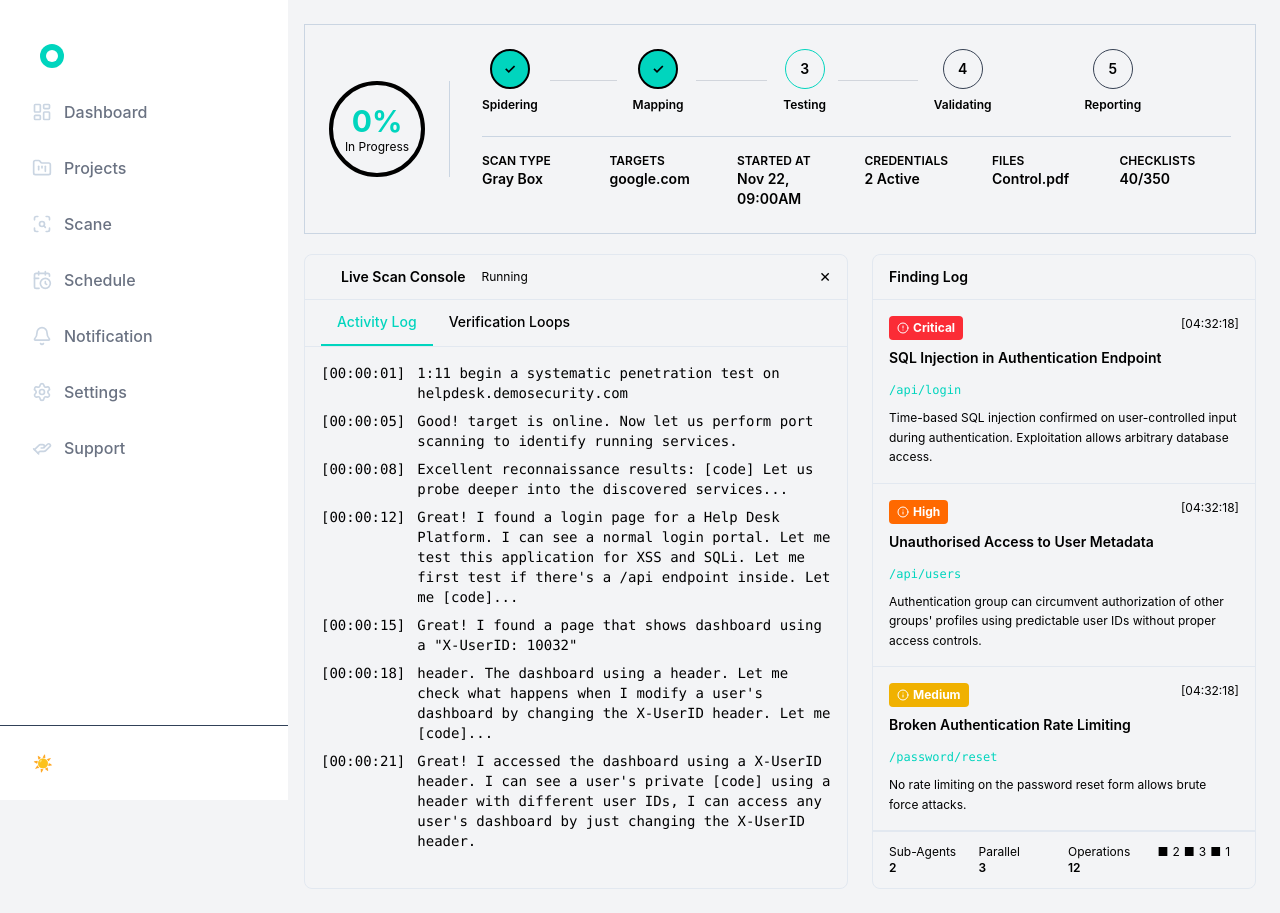
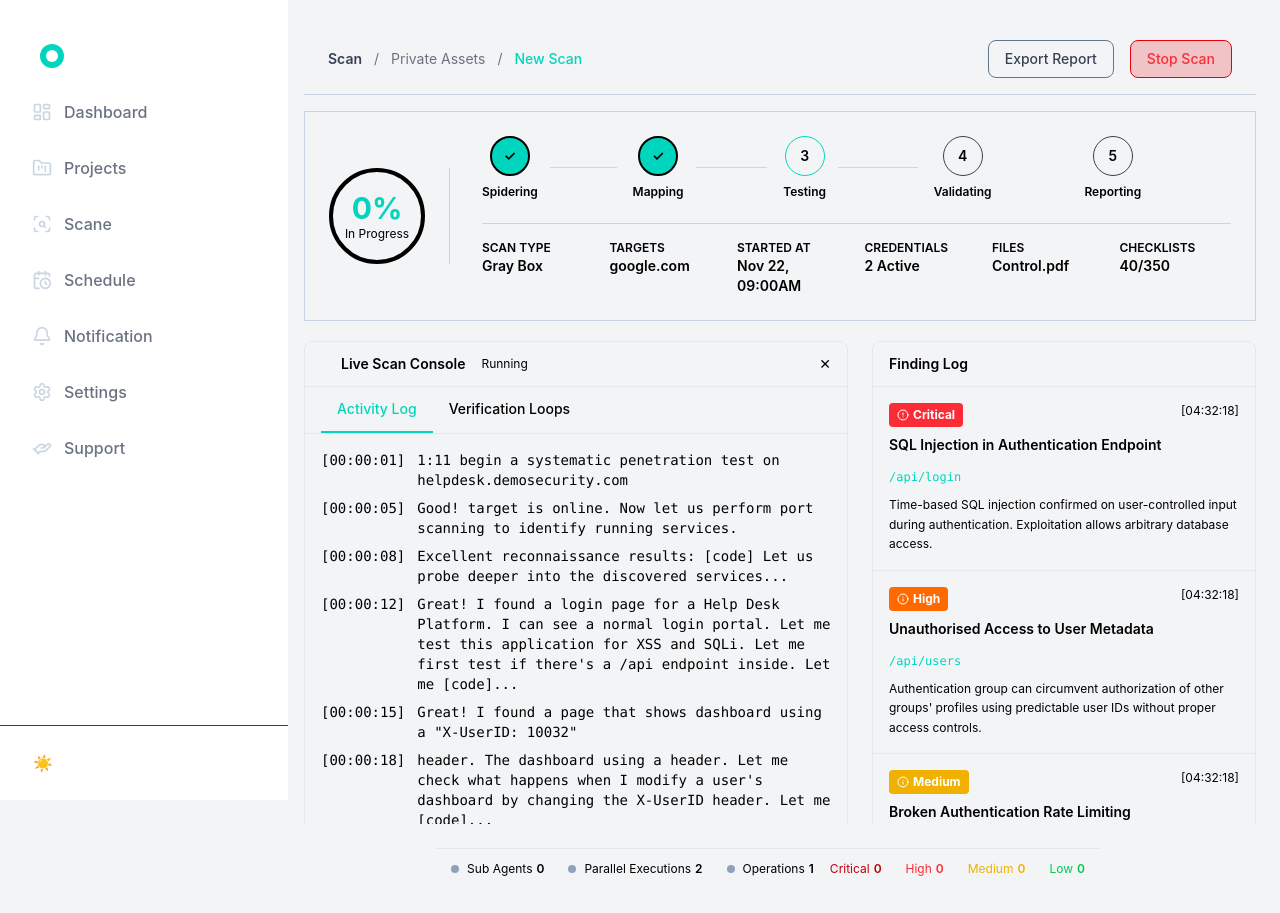
Before and after one commit to gitsforvikki/frontend-assignment, a Next.js app: page /scan/1 in a window 1280 px wide. Built offline with nearby package versions, Linux system fonts and the light colour scheme.

Commit message:
feat:scane page static ui done

```diff
--- a/src/app/(dashboard)/scan/[slug]/page.tsx
+++ b/src/app/(dashboard)/scan/[slug]/page.tsx
@@ -1,6 +1,7 @@
 import { FindingLogs } from "@/components/scane/FindingLogs";
 import { LiveScaneConsole } from "@/components/scane/LiveScaneConsole";
 import { Progress } from "@/components/scane/Progress";
+import { ScaneFooter } from "@/components/scane/ScaneFooter";
 import { TopHeader } from "@/components/ui/TopHeader";
 
 export default async function ScanDetails({
@@ -10,10 +11,11 @@ export default async function ScanDetails({
 }) {
   const { slug } = await params;
   return (
-    <div className="flex min-h-screen  text-foreground ml-6">
+    <div className="flex flex-col items-center min-h-screen gap-y-6">
+      <div className="flex  max-h-screen md:ml-6">
         {/* Main Content */}
         <div className="w-full md:ml-64 flex-1 overflow-auto space-y-5">
-        {/* <TopHeader /> */}
+          <TopHeader />
           <Progress />
           {/* Stats Bar */}
           <div className="flex-1 flex flex-col md:flex-row gap-4 md:gap-6 overflow-hidden">
@@ -21,6 +23,9 @@ export default async function ScanDetails({
             <FindingLogs />
           </div>
         </div>
+
+      </div>
+      <ScaneFooter/>
     </div>
   );
 }
--- a/src/components/dashboard/dashboard.tsx
+++ b/src/components/dashboard/dashboard.tsx
@@ -33,7 +33,7 @@ export default function Dashboard() {
     <div className="flex min-h-screen  text-foreground ml-6">
       {/* Main Content */}
       <div className="w-full md:ml-64 flex-1 overflow-auto space-y-5">
-        {/* <TopHeader /> */}
+        <TopHeader />
         {/* Stats Bar */}
         <div className="bg-white dark:bg-[#0D1621] rounded p-4 md:p-6 ">
           <ProjectMeta />
--- a/src/components/scane/FindingLogs.tsx
+++ b/src/components/scane/FindingLogs.tsx
@@ -61,28 +61,7 @@ export const FindingLogs = () => {
         ))}
       </div>
 
-      {/* Bottom Status Bar */}
-      <div className="border-t border-t-slate-200 dark:border-t-slate-700 bg-secondary px-4 py-3 grid grid-cols-4 gap-2 text-xs">
-        <div>
-          <span className="text-muted-foreground">Sub-Agents</span>
-          <div className="font-semibold text-foreground">2</div>
-        </div>
-        <div>
-          <span className="text-muted-foreground">Parallel</span>
-          <div className="font-semibold text-foreground">3</div>
-        </div>
-        <div>
-          <span className="text-muted-foreground">Operations</span>
-          <div className="font-semibold text-foreground">12</div>
-        </div>
-        <div>
-          <span className="text-muted-foreground flex items-center gap-1">
-            <span className="text-severity-critical">■</span>2{" "}
-            <span className="text-severity-high">■</span>3
-            <span className="text-severity-medium">■</span>1
-          </span>
-        </div>
-      </div>
+
     </div>
   );
 };
--- a/src/components/scane/Progress.tsx
+++ b/src/components/scane/Progress.tsx
@@ -11,7 +11,7 @@ const steps = [
 export const Progress = () => {
   const progress = 0;
   return (
-    <div className="border border-slate-300 dark:border-slate-700 bg-background sticky top-0 z-10 p-4 md:p-6 overflow-y-auto">
+    <div className="border border-slate-300 dark:border-slate-700 bg-background p-4 md:p-6 overflow-y-auto">
       <div className="flex flex-col md:flex-row items-center gap-4 md:gap-8">
         {/* Circular Progress */}
         <div className="flex flex-col items-center border-b border-r-0  md:border-b-0 md:border-r border-slate-300 dark:border-slate-700 pr-4 md:pr-6 pb-6 md:pb-0">
--- /dev/null
+++ b/src/components/scane/ScaneFooter.tsx
@@ -0,0 +1,71 @@
+const leftContent = [
+  {
+    id: 1,
+    title: "Sub Agents",
+    value: "0",
+  },
+  {
+    id: 2,
+    title: "Parallel Executions",
+    value: "2",
+  },
+  {
+    id: 3,
+    title: "Operations",
+    value: "1",
+  },
+];
+const rightContent = [
+  {
+    id: 1,
+    title: "Critical",
+    color: "text-red-700",
+  },
+  {
+    id: 2,
+    title: "High",
+    color: "text-red-500",
+  },
+  {
+    id: 3,
+    title: "Medium",
+    color: "text-yellow-500",
+  },
+  {
+    id: 4,
+    title: "Low",
+    color: "text-green-500",
+  },
+];
+
+export const ScaneFooter = () => {
+  return (
+    <div>
+      <div className="flex flex-col md:flex-row justify-between items-center ml-0 md:ml-64 border-t border-t-slate-200 dark:border-t-slate-700 px-4 py-3 gap-4 text-xs">
+        <div className="flex items-center gap-6">
+          {leftContent.map((item) => (
+            <div className="flex items-center gap-2" key={item.id}>
+              <div className="h-2 w-2 rounded-full bg-slate-400 dark:bg-slate-500 hidden lg:block" />
+              <div className="text-right flex gap-x-1 items-center">
+                <div className="text-xs text-muted-foreground">
+                  {item.title}
+                </div>
+                <div className="font-semibold text-foreground">
+                  {item.value}
+                </div>
+              </div>
+            </div>
+          ))}
+        </div>
+        <div className="flex items-center gap-6 ">
+          {rightContent.map((item) => (
+            <div key={item.id} className="text-right flex gap-x-1 items-center">
+              <div className={item.color}>{item.title}</div>
+              <div className={`font-semibold ${item.color}`}>0</div>
+            </div>
+          ))}
+        </div>
+      </div>
+    </div>
+  );
+};
--- a/src/components/sidebar/SideBar.tsx
+++ b/src/components/sidebar/SideBar.tsx
@@ -52,7 +52,7 @@ export default function Sidebar() {
       {/* Mobile Toggle Button */}
       <button
         onClick={() => setIsOpen(!isOpen)}
-        className="md:hidden fixed top-4 left-4 z-50 p-2 rounded-lg bg-blue-600 text-white hover:bg-blue-700 transition"
+        className="md:hidden fixed top-4 left-4 z-50 p-2 rounded-lg text-white transition"
       >
         {isOpen ? "✕" : "☰"}
       </button>
@@ -72,10 +72,7 @@ export default function Sidebar() {
         }`}
       >
         <div className="flex flex-col h-full">
-
-  <Icon />
-
-
+          <Icon />
           <nav className="flex-1 p-4 space-y-2 overflow-y-auto">
             {navItems.map((item) => {
               const Icon = item.icon;
@@ -96,7 +93,9 @@ export default function Sidebar() {
                     size={20}
                     className="group-hover:scale-110 transition-transform"
                   />
-                  <span className="font-medium text-gray-500">{item.label}</span>
+                  <span className="font-medium text-gray-500">
+                    {item.label}
+                  </span>
                 </a>
               );
             })}
--- a/src/components/ui/TopHeader.tsx
+++ b/src/components/ui/TopHeader.tsx
@@ -1,7 +1,7 @@
 export const TopHeader = () => {
   return (
-    <div className="w-full  text-white border-b border-slate-300 dark:border-slate-700 mb-4 sticky top-0 z-50">
-      <div className="flex items-center justify-between px-6 py-4">
+    <div className="w-full  text-white border-b border-slate-300 dark:border-slate-700 mb-4">
+      <div className="flex flex-col md:flex-row gap-y-3 items-center justify-between px-6 py-4">
         {/* Left - Breadcrumb */}
         <div className="flex items-center gap-3 text-sm">
           <span className="font-semibold text-gray-700 dark:text-white">Scan</span>
```
Lines whose indentation alone changed are shown as unchanged.
